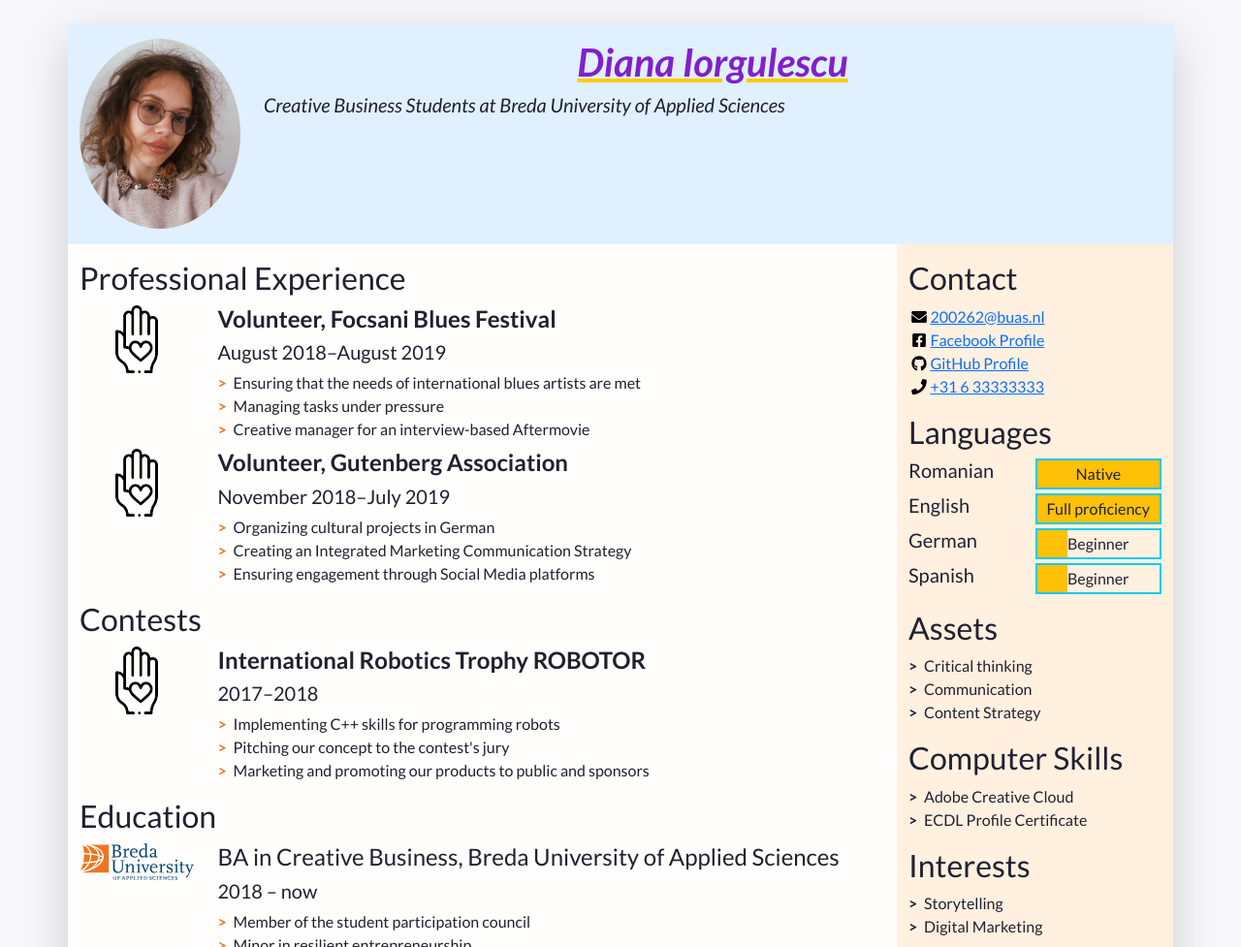
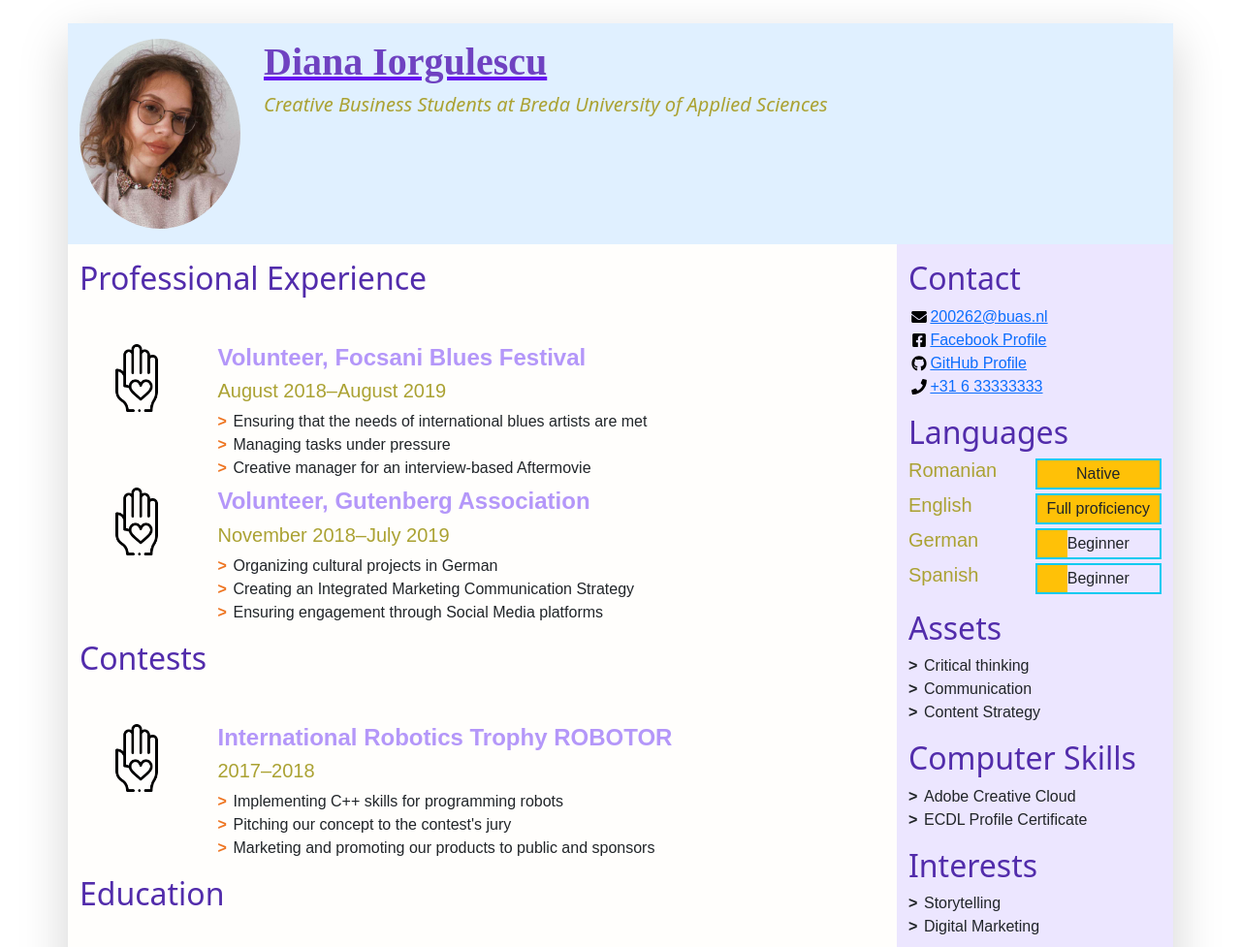
Before and after one commit to dianairg/prj4_v2, a plain HTML site: page index.html in a window 1280 px wide. Shown: the top 977 px of the page at 97% size. Drawn offline with nearby package versions, Linux system fonts and the light colour scheme; a web font is replaced by a local one.

Commit message:
added font styles + colours

```diff
--- a/css/styles.css
+++ b/css/styles.css
@@ -13,17 +13,66 @@ body {
 
 /* Styles for custom classes in the document. (There are more, try to find them out!) */
 
+h2 {color: #522CAB}
+h4 {color: #B497F9}
+h5 {color: #ABA233}
+
 .funky-text {
 
-color: #8020cc;
-
-text-align: center;
-
-font-style: italic;
-
-text-decoration: underline #ffcc00;
+	color: #6f42c1;
+	text-align: left;
+	font-style: normal;
+	text-decoration: underline #6610f2;
 
 }
+
+.background{
+	color:  #ECE6FF
+}
+
+.adobe-mixta{
+	font-family: mixta-didone,serif;
+	font-weight: 600;
+	font-style: normal;;
+}
+
+.news-gothic{
+
+font-family: news-gothic-std,sans-serif;
+font-weight: 400;
+font-style: normal;
+
+}
+
+.semplicita {
+	font-family: semplicitapro,sans-serif;
+	font-weight: 300;
+	font-style: normal;
+}
+
+.semplicita-semibold {
+	font-family: semplicitapro,sans-serif;
+	font-weight: 600;
+	font-style: normal;
+}
+
+.fenwick {
+	font-family: fenwick,sans-serif;
+	font-weight: 700;
+	font-style: normal;
+}
+
+.dazzle {
+	font-family: dazzle-unicase,sans-serif;
+	font-weight: 700;
+	font-style: normal;;
+}
+
+li {
+	font-family: semplicitapro,sans-serif;
+	font-weight: 300;
+	font-style: normal;}
+
 .resume-header {
     background-color: #e0f0ff;
 }
@@ -33,7 +82,7 @@ text-decoration: underline #ffcc00;
 }
 
 .resume-aside {
-	background-color: #fff0e0;
+	background-color: #ECE6FF;
 }
 
 /* Styles for lists in the document */
--- a/index.html
+++ b/index.html
@@ -14,6 +14,10 @@
     <!-- Links to our additional CSS styles -->
     <link rel="stylesheet" href="css/styles.css">
 
+	<link rel="stylesheet" href="css/bootstrap.css">
+
+	<link rel="stylesheet" href="https://use.typekit.net/tga2afn.css">
+
     <!-- Alternative CSS for demonstration purposes. You must deactivate the Bootstrap CSS to activate this one. -->
     <!--
     <link rel="stylesheet" href="css/alternative.css">
@@ -23,8 +27,10 @@
   </head>
   <!-- End of the head -->
 
+
   <!-- Start of the body, which contains everything visible on the page -->
   <body class="d-flex flex-column h-100 justify-content-between">
+
 
     <!--
       We use a Bootstrap container to align contents.
@@ -54,7 +60,7 @@
           A container to wrap around your name and tagline. Full-width at small size, then columns of increasing size.
         -->
         <div class="col-12 col-sm-8 col-md-9 col-lg-10 my-3 header-content">
-          <h1 class="fw-bolder funky-text">Diana Iorgulescu</h1>
+          <h1 class="fw-bolder funky-text adobe-mixta">Diana Iorgulescu</h1>
           <h5 class="fst-italic tagline ">Creative Business Students at Breda University of Applied Sciences</h5>
         </div>
       </header>
@@ -76,6 +82,7 @@
           -->
           <section class="my-3 biography-section">
             <h2>Professional Experience</h2>
+            <p>&nbsp;</p>
             <!--
               Each list item (li) in the unordered list (ul) below will be one job.
               "list-unstyled" is a class that hides the bullet points of a list.
@@ -88,8 +95,8 @@
                 <div class="logo-container col-3 col-sm-2 col-md-3 col-lg-2">
                   <img class="mw-100 d-block mx-auto" src="images/logo-volunteering.png" alt="" width="70">
                 </div>
-                <div class="biography-contents col-9 col-sm-10 col-md-9 col-lg-10">
-                  <h4> <strong>Volunteer, Focsani Blues Festival</strong></h4>
+                <div class="biography-contents col-9 col-sm-10 col-md-9 col-lg-10 semplicita">
+                  <h4 class="semplicita-semibold"> <strong>Volunteer, Focsani Blues Festival</strong></h4>
                   <h5>August 2018&ndash;August 2019</h5>
                   <!-- Use the list below to talk about your achievements -->
                   <ul class="biography-details list-unstyled">
@@ -107,7 +114,7 @@
                   <img class="biography-logo mw-100 d-block mx-auto" src="images/logo-volunteering.png" alt="Company logo" width="70">
                 </div>
                 <div class="biography-contents col-9 col-sm-10 col-md-9 col-lg-10">
-                  <h4> <strong> Volunteer, Gutenberg Association </strong></h4>
+                  <h4 class="semplicita-semibold">  Volunteer, Gutenberg Association </h4>
                   <h5>November 2018&ndash;July 2019</h5>
                   <!-- This entry doesn't have a list of achievements, but you can copy-paste the one from above -->
 					<ul class="biography-details list-unstyled">
@@ -125,6 +132,7 @@
 
 			<section class="my-3 biography-section">
               <h2>Contests</h2>
+              <p>&nbsp;</p>
               <!--
               Each list item (li) in the unordered list (ul) below will be one job.
               "list-unstyled" is a class that hides the bullet points of a list.
@@ -138,7 +146,7 @@
                   <img class="mw-100 d-block mx-auto" src="images/logo-volunteering.png" alt="" width="70">
                 </div>
                 <div class="biography-contents col-9 col-sm-10 col-md-9 col-lg-10">
-                  <h4> <strong> International Robotics Trophy ROBOTOR</strong></h4>
+                  <h4 class="semplicita-semibold"> <strong> International Robotics Trophy ROBOTOR</strong></h4>
                   <h5> 2017&ndash;2018</h5>
                   <!-- Use the list below to talk about your achievements -->
                   <ul class="biography-details list-unstyled">
@@ -157,6 +165,7 @@
 
           <section class="my-3 biography-section">
             <h2>Education</h2>
+            <p>&nbsp;</p>
 <ul class="biography-list list-unstyled">
 
           <!-- Top item in education. And by "top", I mean a Bachelor in Creative Business at BUas. -->
@@ -165,7 +174,7 @@
               <img class="biography-logo mw-100 d-block mx-auto" src="images/schools/logo-buas.svg" alt="School logo" width="120">
             </div>
             <div class="biography-contents col-9 col-sm-10 col-md-9 col-lg-10">
-                  <h4>BA in Creative Business, Breda University of Applied Sciences</h4>
+              <h4 class="semplicita-semibold">BA in Creative Business, Breda University of Applied Sciences</h4>
               <h5>2018&nbsp;&ndash;&nbsp;now</h5>
               <!-- Use the list below to talk about minors, exchanges, extra-curricular activities. -->
               <ul class="biography-details list-unstyled">
@@ -182,7 +191,7 @@
               <img class="biography-logo mw-100 d-block mx-auto" src="images/schools/school.svg" alt="School logo" width="80">
             </div>
             <div class="biography-contents col-9 col-sm-10 col-md-9 col-lg-10">
-                  <h4>Baccalaureate Diploma, National College "Unirea" Focsani, Romania</h4>
+              <h4 class="semplicita-semibold">Baccalaureate Diploma, National College "Unirea" Focsani, Romania</h4>
               <h5>2018</h5>
               <ul class="biography-details list-unstyled">
                 <li>Mathematics-Informatics Profile</li>
@@ -203,10 +212,10 @@
           We now move on to the column with contact details, languages and other skills
           <aside> is also a semantic element.
         -->
-        <aside class="col-md-5 col-lg-4 col-xl-3 resume-aside">
+        <aside class="col-md-5 col-lg-4 col-xl-3 resume-aside background-qualifications">
 
           <!-- The first block will be contact details -->
-          <section class="my-3 aside-section">
+          <section class="my-3 aside-section background-qualifications">
             <h2>Contact</h2>
             <!--
               A list of all your contact details.
```
Also changed, not shown: css/bootstrap.css (renamed from bootstrap.css). Lines whose indentation alone changed are shown as unchanged.
